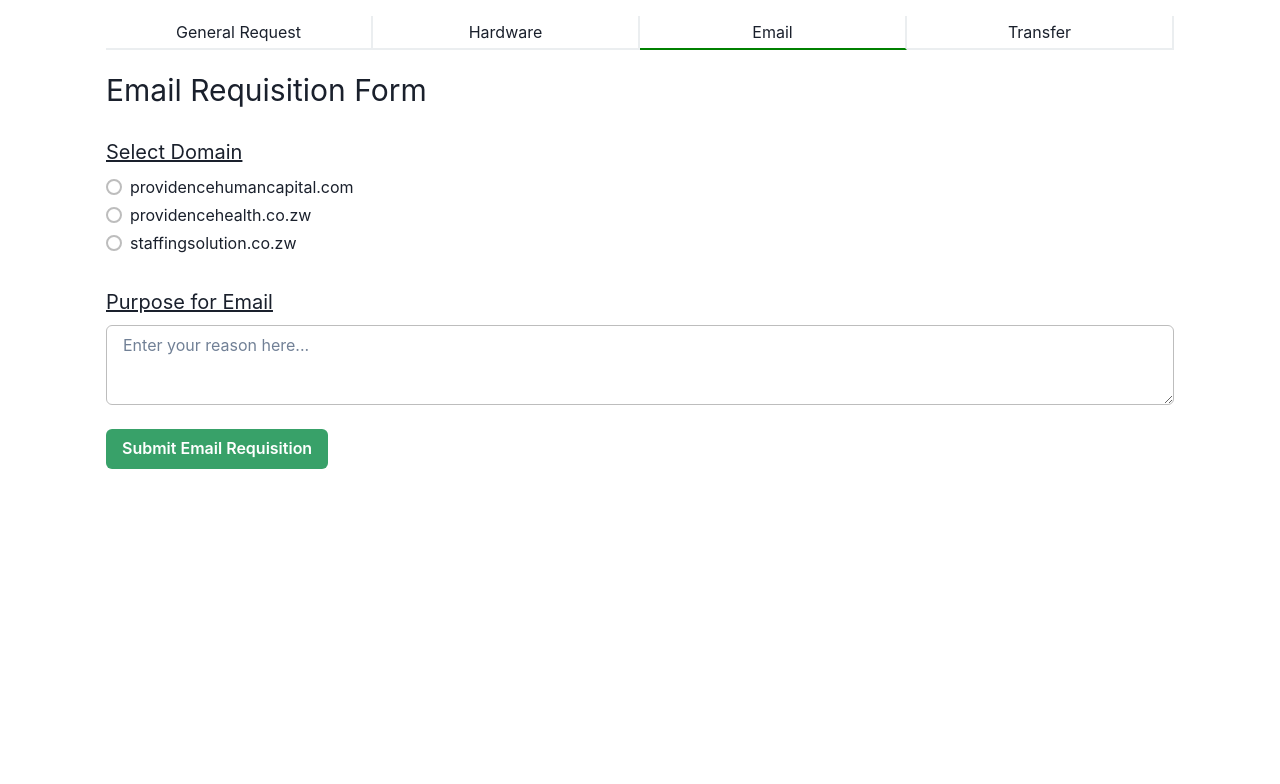
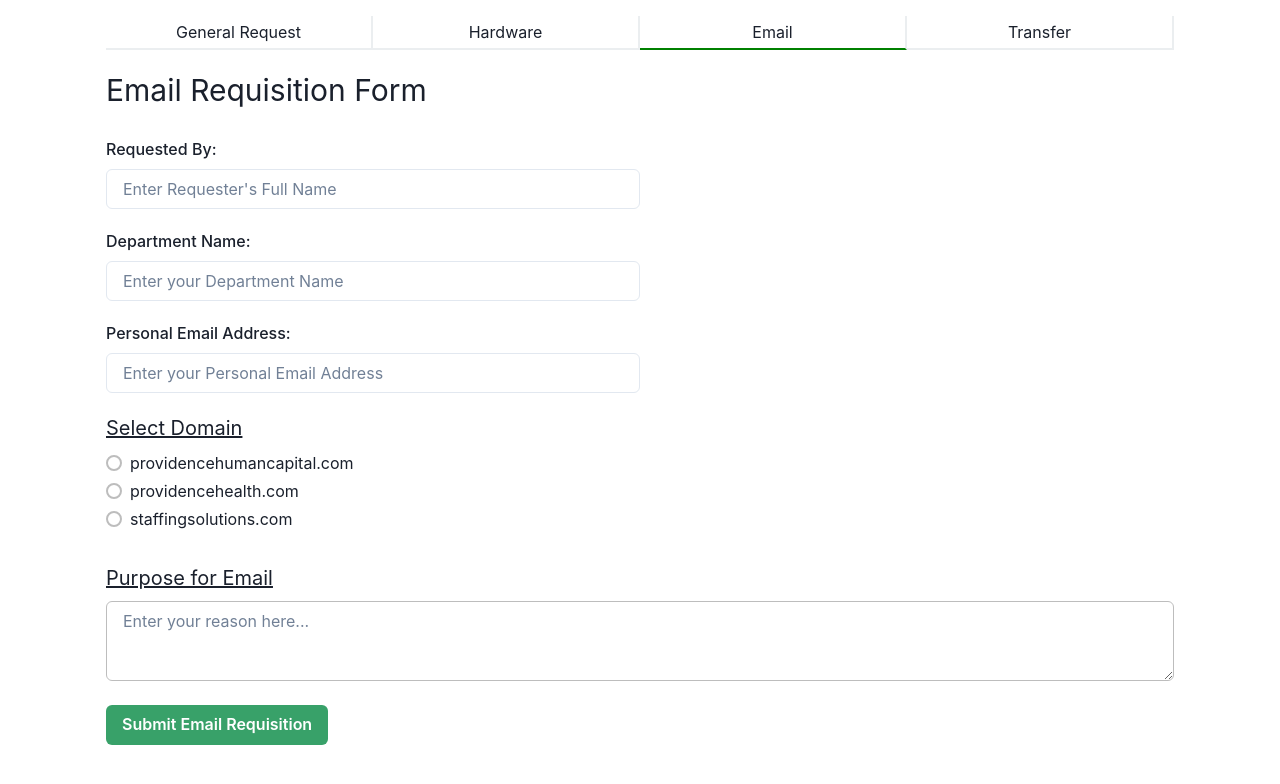
Before and after one commit to Providence-Human-Capital/HelpDesk, a React (Vite) app: page / in a window 1280 px wide. Both pictures are taken after a click on the element "Email". Shown: the top 784 px of the page. Built offline with nearby package versions, Linux system fonts and the light colour scheme.

Commit message:
Added fields to email and accessories to hardware

```diff
--- a/src/components/email.jsx
+++ b/src/components/email.jsx
@@ -105,13 +105,25 @@
             <VStack align="start" mt='6'>
                 <Text mb={4} fontSize={{ md: "3xl", base: "2xl" }}>Email Requisition Form</Text>
 
-                <FormControl isRequired id="hardware">
-                    <Text as='u' fontSize={{ md: 'xl' }}>Select Domain</Text>
+
+                <FormControl id="name">
+                <FormLabel htmlFor='name'>Requested By:</FormLabel>
+                <Input id='name' type='name' placeholder="Enter Requester's Full Name"  mb="5" w={"50%"} />
+
+                <FormLabel htmlFor='department'>Department Name:</FormLabel>
+                <Input id='department' type='text' placeholder='Enter your Department Name'  mb="5" w={"50%"} />
+                <Stack spacing={4} />
+
+                <FormLabel htmlFor='email'>Personal Email Address:</FormLabel>
+                <Input id='email' type='text' placeholder='Enter your Personal Email Address'  mb="5" w={"50%"} />
+                <Stack spacing={4} />
+
+                    <Text mt={"5"} as='u' fontSize={{ md: 'xl' }} >Select Domain</Text>
                     <RadioGroup onChange={DomainChoice} value={domain}>
                         <VStack spacing={1} mt='2' align='left'>
                             <Radio colorScheme='green' borderColor={'#bdbdbd'} value="providencehumancapital.com">providencehumancapital.com</Radio>
-                            <Radio colorScheme='green' borderColor={'#bdbdbd'} value="providencehealth.com">providencehealth.co.zw</Radio>
-                            <Radio colorScheme='green' borderColor={'#bdbdbd'} value="staffing">staffingsolution.co.zw</Radio>
+                            <Radio colorScheme='green' borderColor={'#bdbdbd'} value="providencehealth.com">providencehealth.com</Radio>
+                            <Radio colorScheme='green' borderColor={'#bdbdbd'} value="staffingsolutions.com">staffingsolutions.com</Radio>
                         </VStack>
                     </RadioGroup>
                 </FormControl>
--- a/src/components/hardware.jsx
+++ b/src/components/hardware.jsx
@@ -119,6 +119,9 @@
                             <Checkbox value="desktop" borderColor={'#bdbdbd'} colorScheme='green'>Desktop</Checkbox>
                             <Checkbox value="printer" borderColor={'#bdbdbd'} colorScheme='green'>Printer</Checkbox>
                             <Checkbox value="adapter" borderColor={'#bdbdbd'} colorScheme='green'>Power Adapter</Checkbox>
+                            <Checkbox value="mouse" borderColor={'#bdbdbd'} colorScheme='green'>Mouse</Checkbox>
+                            <Checkbox value="keyboard" borderColor={'#bdbdbd'} colorScheme='green'>Keyboard</Checkbox>
+                            <Checkbox value="cables" borderColor={'#bdbdbd'} colorScheme='green'>Cables</Checkbox>
                         </HStack>
                     </CheckboxGroup>
                 </FormControl>
```
